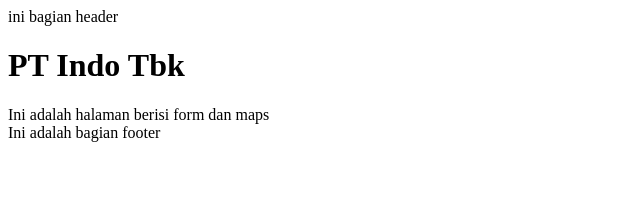
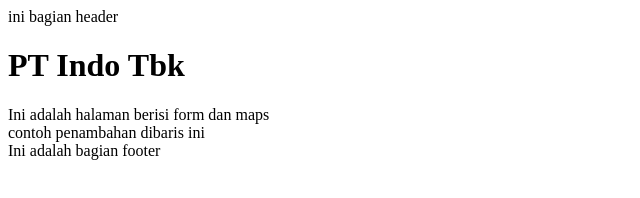
Before and after one commit to dapinsbastian/CompanyProfile, a plain HTML site: page contact-us.html in a window 1280 px wide. Shown: the whole page, without its empty margins (0-640 px from the left). Drawn offline with Linux system fonts and the light colour scheme.

```diff
--- a/contact-us.html
+++ b/contact-us.html
@@ -9,6 +9,7 @@
     <header>ini bagian header</header>
     <h1>PT Indo Tbk</h1>
     <div>Ini adalah halaman berisi form dan maps</div>
+    <div>contoh penambahan dibaris ini</div>
     <footer>Ini adalah bagian footer</footer>
 </body>
 </html>
```
